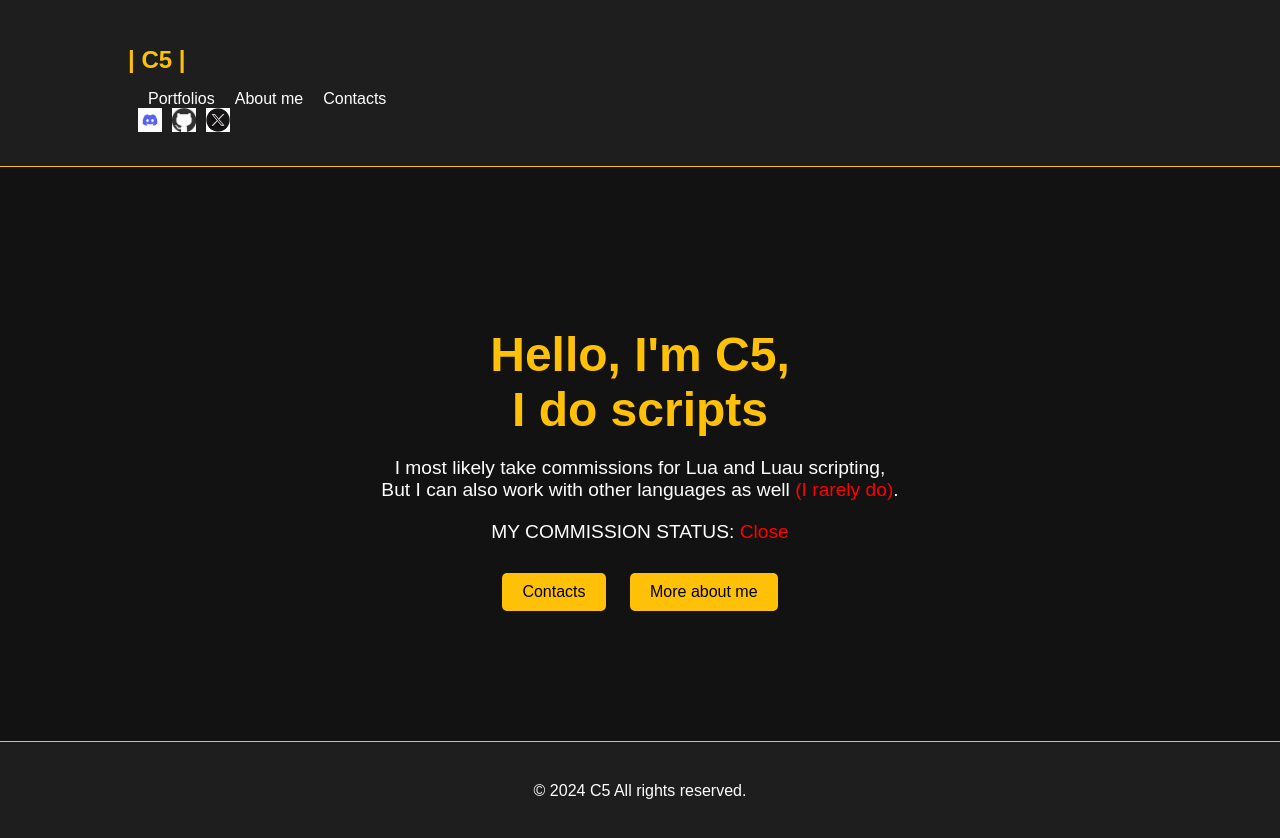
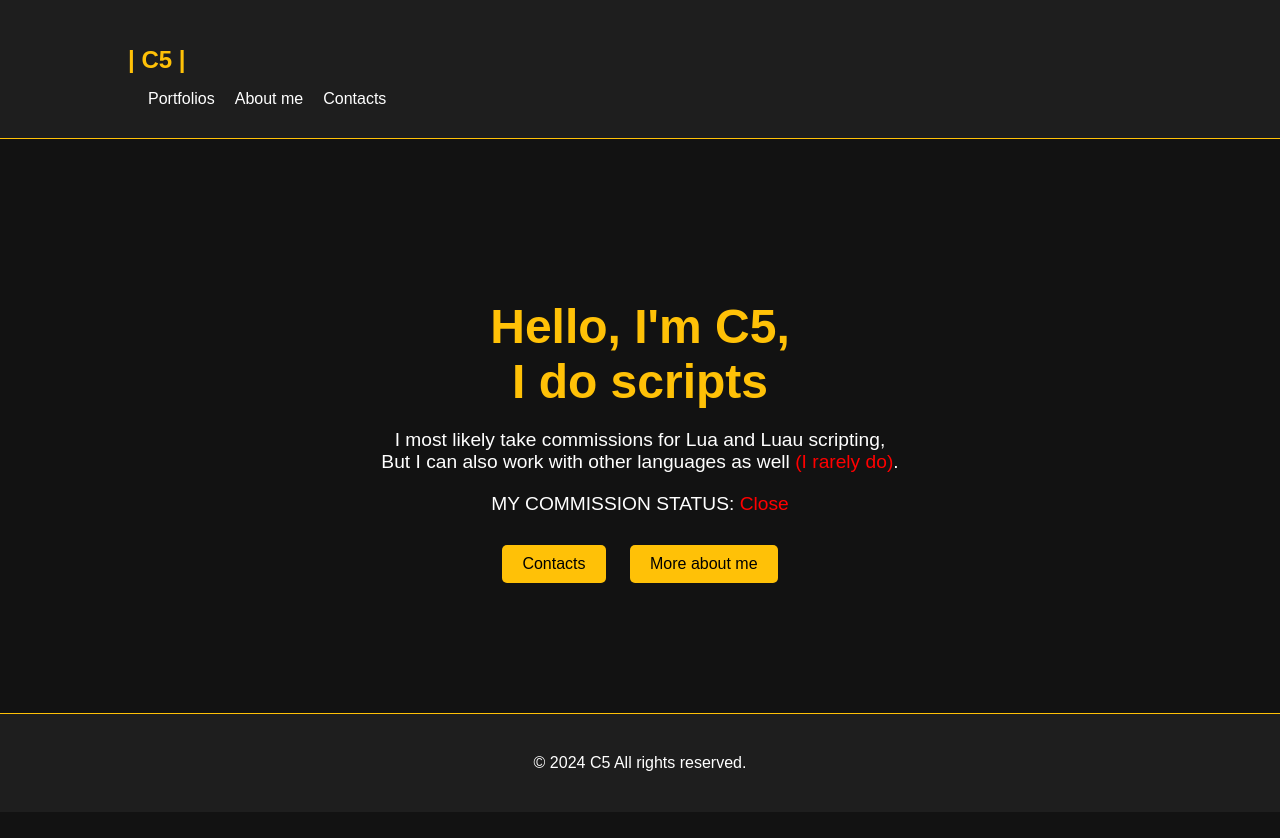
Before and after one commit to RealCeedC5/WebsiteC5, a plain HTML site: page index.html in a window 1280 px wide. After the commit the page ends 812 px from the top, so only its background shows below. Drawn offline with Linux system fonts and the light colour scheme.

Commit message:
Update index.html

```diff
--- a/index.html
+++ b/index.html
@@ -17,11 +17,6 @@
                     <li><a href="contact.html">Contacts</a></li>
                 </ul>
             </nav>
-            <div class="social-icons">
-                <a href="https://discord.com" target="_blank"><img src="discord-icon.png" alt="Discord"></a>
-                <a href="https://github.com" target="_blank"><img src="github-icon.png" alt="GitHub"></a>
-                <a href="https://twitter.com" target="_blank"><img src="twitter-icon.png" alt="Twitter"></a>
-            </div>
         </div>
     </header>
 
```
